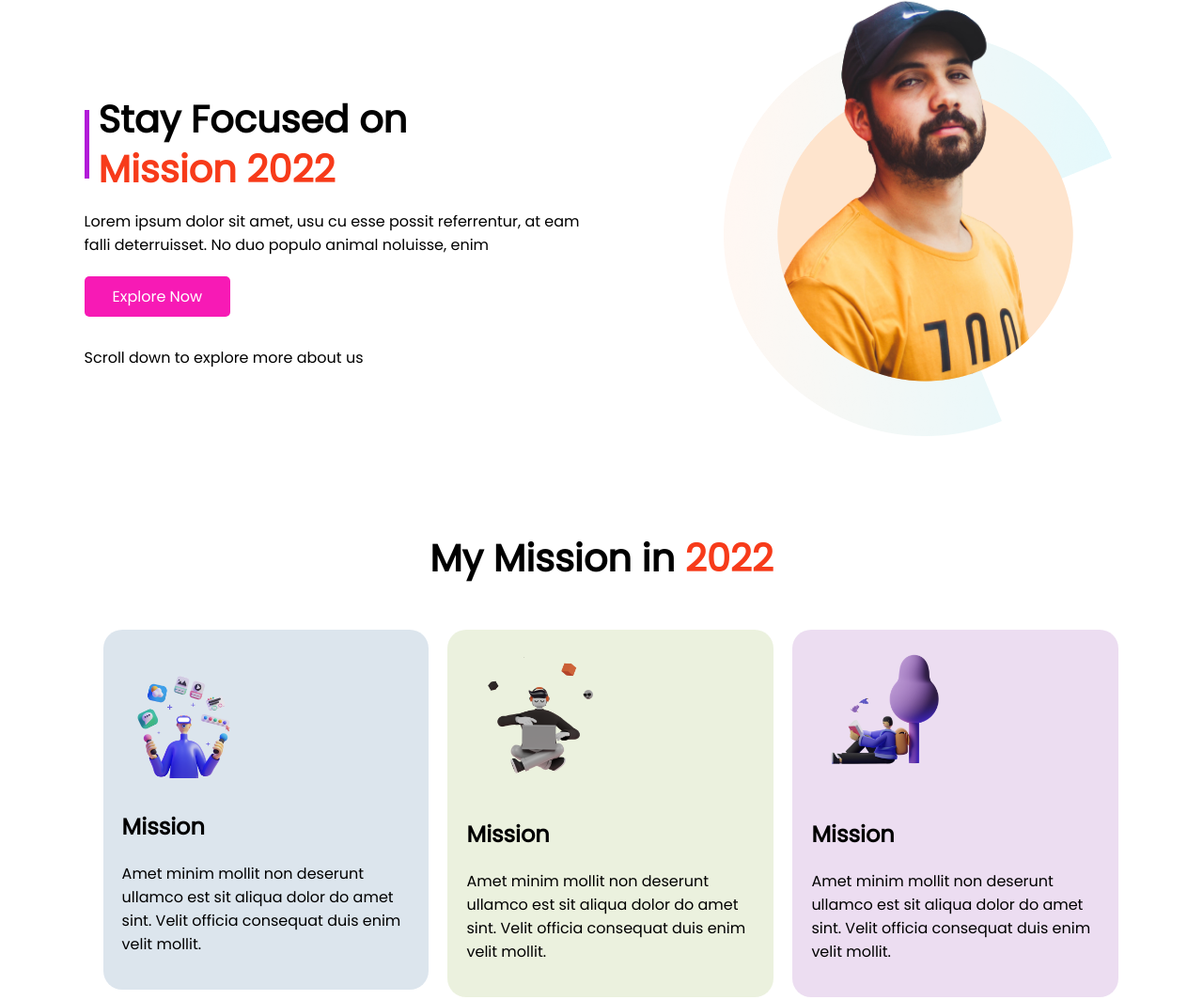
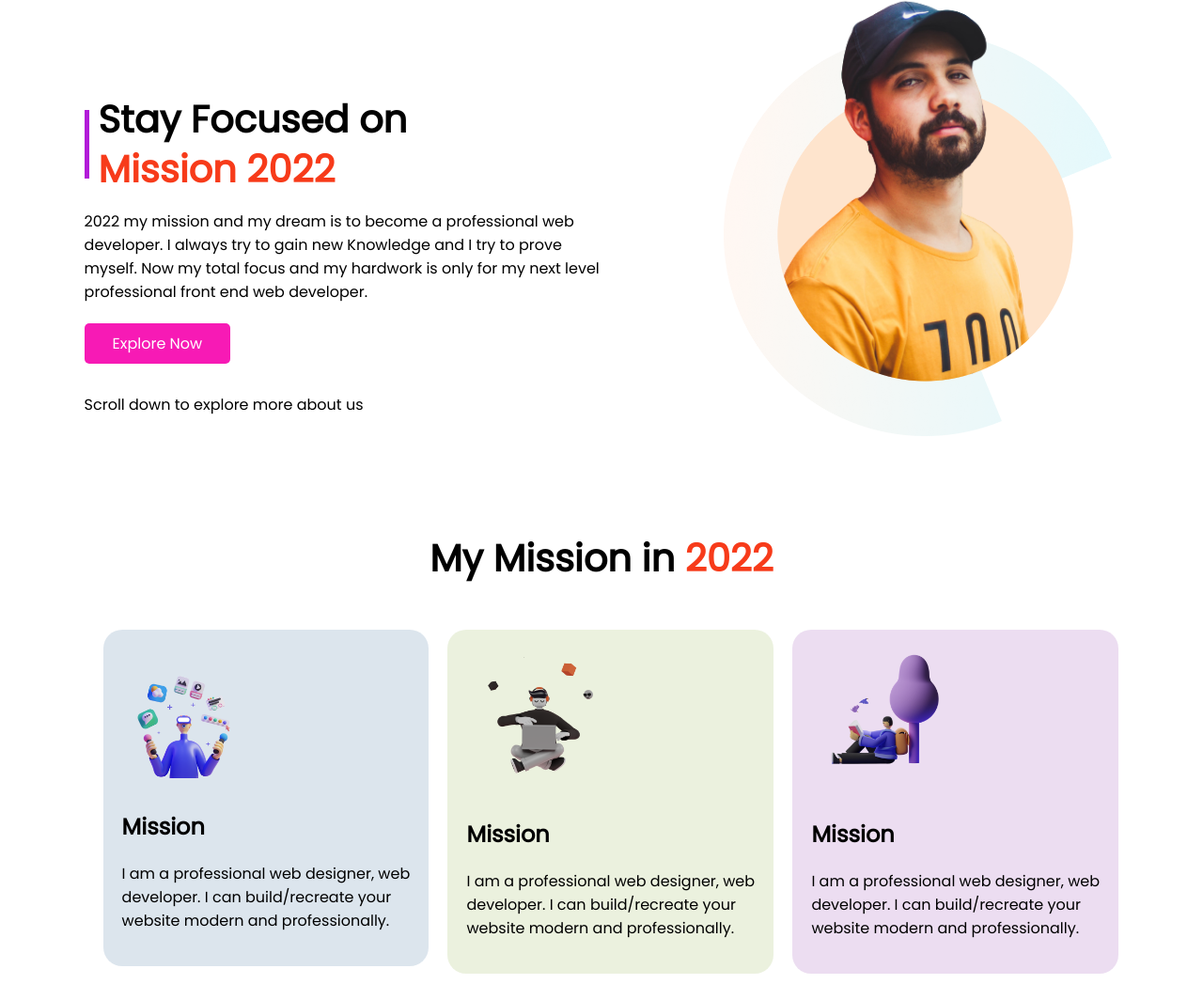
Before and after one commit to mdarifali/my-first-project-mission, a plain HTML site: page index.html in a window 1280 px wide. Shown: the part 96-1160 px from the top of the page at 94% size. Drawn offline with Linux system fonts and the light colour scheme.

Commit message:
some style changes

```diff
--- a/index.html
+++ b/index.html
@@ -19,9 +19,7 @@
                         <h1>Stay Focused on</h1>
                         <h1><span class="text-color">Mission 2022</span></h1>
                     </div>
-                        <p>Lorem ipsum dolor sit amet, usu cu esse possit
-                            referrentur, at eam falli deterruisset. No duo populo
-                            animal noluisse, enim</p>
+                        <p>2022 my mission and my dream is to become a professional web developer. I always try to gain new Knowledge and I try to prove myself. Now my total focus and my hardwork is only for my next level professional front end web developer.</p>
 
                         <div class="btn">
                             <a class="button" target="_blank" href="#">Explore Now</a>
@@ -42,30 +40,21 @@
                 <div class="section-bg1 img-size">
                     <img src="illustrators/illustrator-1.png" alt="">
                     <h2>Mission</h2>
-                    <p>Amet minim mollit non deserunt
-                    ullamco est sit aliqua dolor do amet
-                    sint. Velit officia consequat duis enim
-                    velit mollit.</p>
+                    <p>I am a professional web designer, web developer. I can build/recreate your website modern and professionally.</p>
                 </div>
             </div>
             <div class="section-area2">
                 <div class="section-bg2 img-size">
                     <img src="illustrators/illustrator-2.png" alt="">
                     <h2>Mission</h2>
-                    <p>Amet minim mollit non deserunt
-                        ullamco est sit aliqua dolor do amet
-                        sint. Velit officia consequat duis enim
-                        velit mollit.</p>
+                    <p>I am a professional web designer, web developer. I can build/recreate your website modern and professionally.</p>
                 </div>
             </div>
             <div class="section-area2">
                 <div class="section-bg3 img-size">
                     <img src="illustrators/illustrator-3.png" alt="">
                     <h2>Mission</h2>
-                    <p>Amet minim mollit non deserunt
-                        ullamco est sit aliqua dolor do amet
-                        sint. Velit officia consequat duis enim
-                        velit mollit.</p>
+                    <p>I am a professional web designer, web developer. I can build/recreate your website modern and professionally.</p>
                 </div>
             </div>
         </div>
@@ -104,7 +93,7 @@
         </div>
     </section>
 
-    <section>
+    <section class="profile-shape-bg">
         <div class="profile-top-text">
             <h1>PROFILE</h1>
             <p>I'm a creative web webdeveloper</p>
--- a/style.css
+++ b/style.css
@@ -69,6 +69,8 @@ body{
 .section-area2{
     width: 33.33%;
 }
+
+
 .section-bg1{
     background-color: rgba(145, 174, 199, 0.322);
     border-radius: 20px;
@@ -89,7 +91,6 @@ body{
     padding: 20px 20px;
     margin-left: 20px;
 }
-
 
 .content h1{
     text-align: center;
@@ -130,12 +131,18 @@ body{
     line-height: 30px;
 }
 
+.profile-shape-bg{
+    background-image: url("shapes/shape-4.png");
+    background-repeat: no-repeat;
+    background-position: center;
+
+}
 
 footer{
     background-color: rgb(58, 54, 54);
     text-align: center;
     color: white;
-    padding: 15px;
+    padding: 5px;
 }
 
 .footer-text-color{
```
Also changed, not shown: shapes/shape-1.png.
